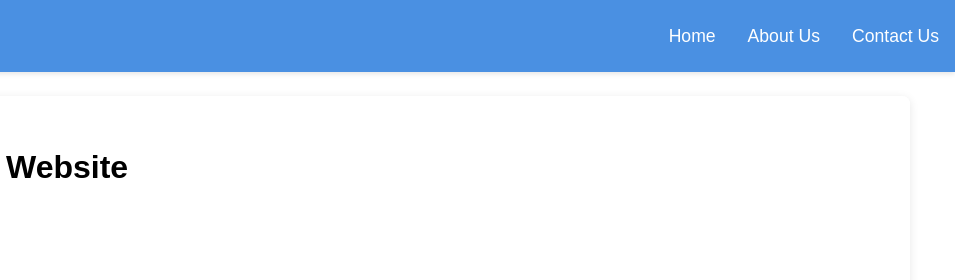
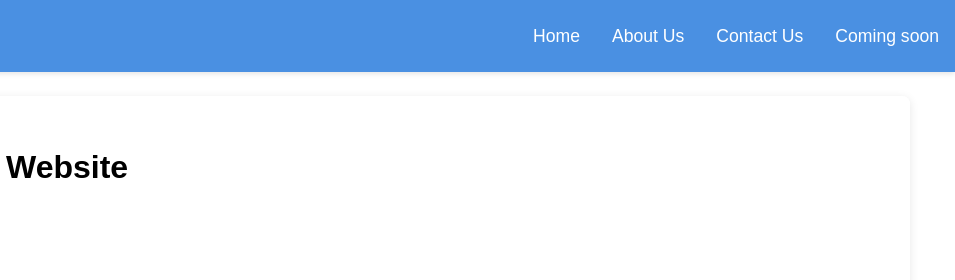
Before and after one commit to roopeshpadolim01/JSApp, a plain HTML site: page index.html in a window 1280 px wide. Shown: the top 280 px of the page, 325-1280 px from the left. Drawn offline with Linux system fonts and the light colour scheme.

Commit message:
Add 'Coming soon' link to navigation

```diff
--- a/index.html
+++ b/index.html
@@ -17,6 +17,7 @@
             <li><a href="#home">Home</a></li>
             <li><a href="#about">About Us</a></li>
             <li><a href="#contact">Contact Us</a></li>
+			<li><a href="#coming">Coming soon</a></li>
         </ul>
     </nav>
 
```
